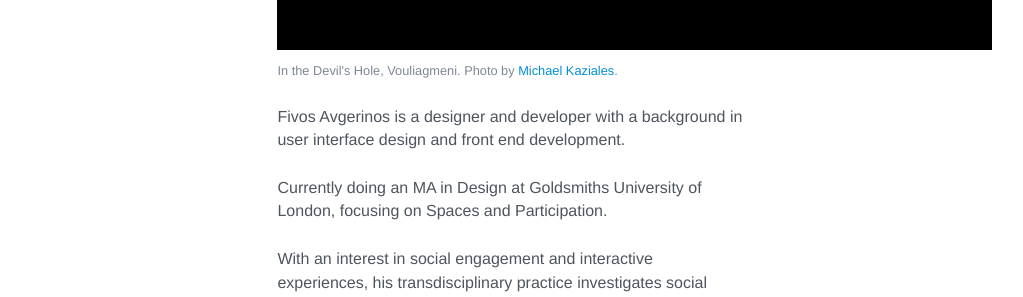
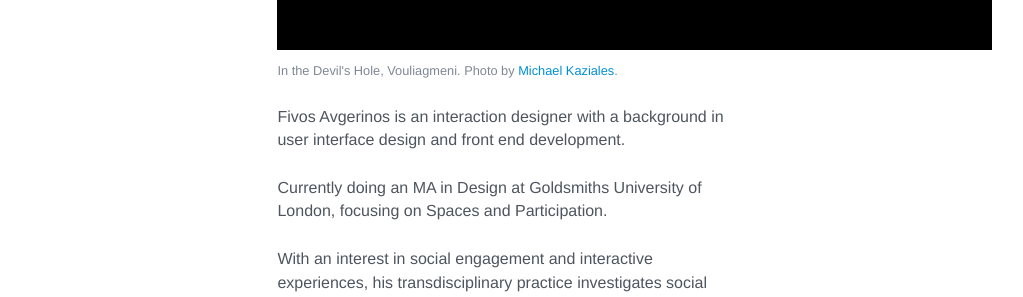
Before and after one commit to afivos/afivos.com, a Jekyll site: the page built from index.md, in a window 1280 px wide. Shown: the part 561-858 px from the top of the page, without its empty margins (128-1151 px from the left). Built offline with Jekyll 4.4.1, drawn with Linux system fonts in a browser that asks for light colours; nearby versions of some CDN libraries; comment, search, counter and statistics services are not loaded.

Commit message:
Update bio

```diff
--- a/index.md
+++ b/index.md
@@ -7,7 +7,7 @@ title: About
     <figcaption>In the Devil's Hole, Vouliagmeni. Photo by <a href="https://www.instagram.com/mkaziales">Michael Kaziales</a>.</figcaption>
 </figure>
 
-Fivos Avgerinos is a designer and developer with a background in user interface design and front end development.
+Fivos Avgerinos is an interaction designer with a background in user interface design and front end development.
 
 Currently doing an MA in Design at Goldsmiths University of London, focusing on Spaces and Participation.
 
```
